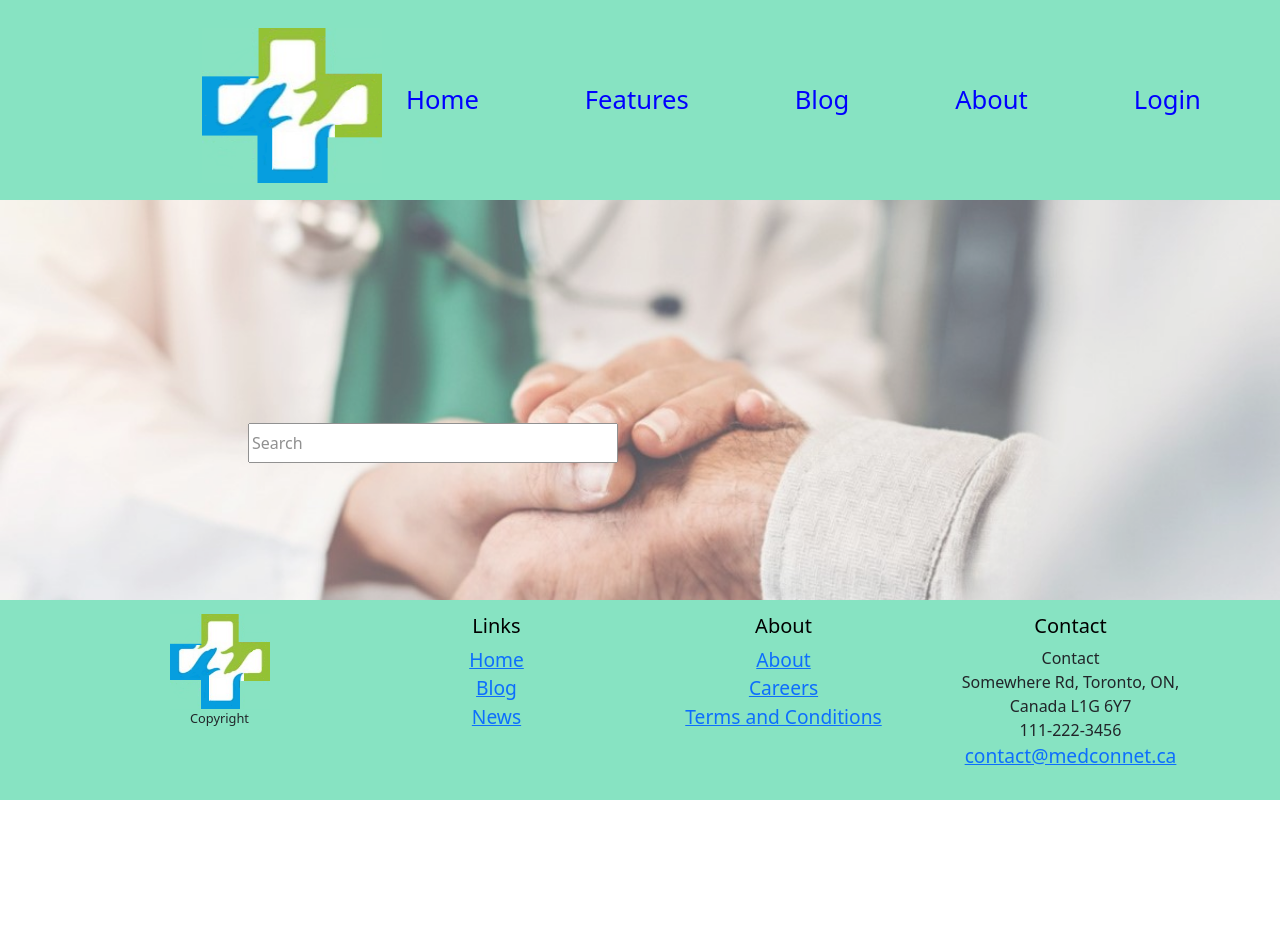
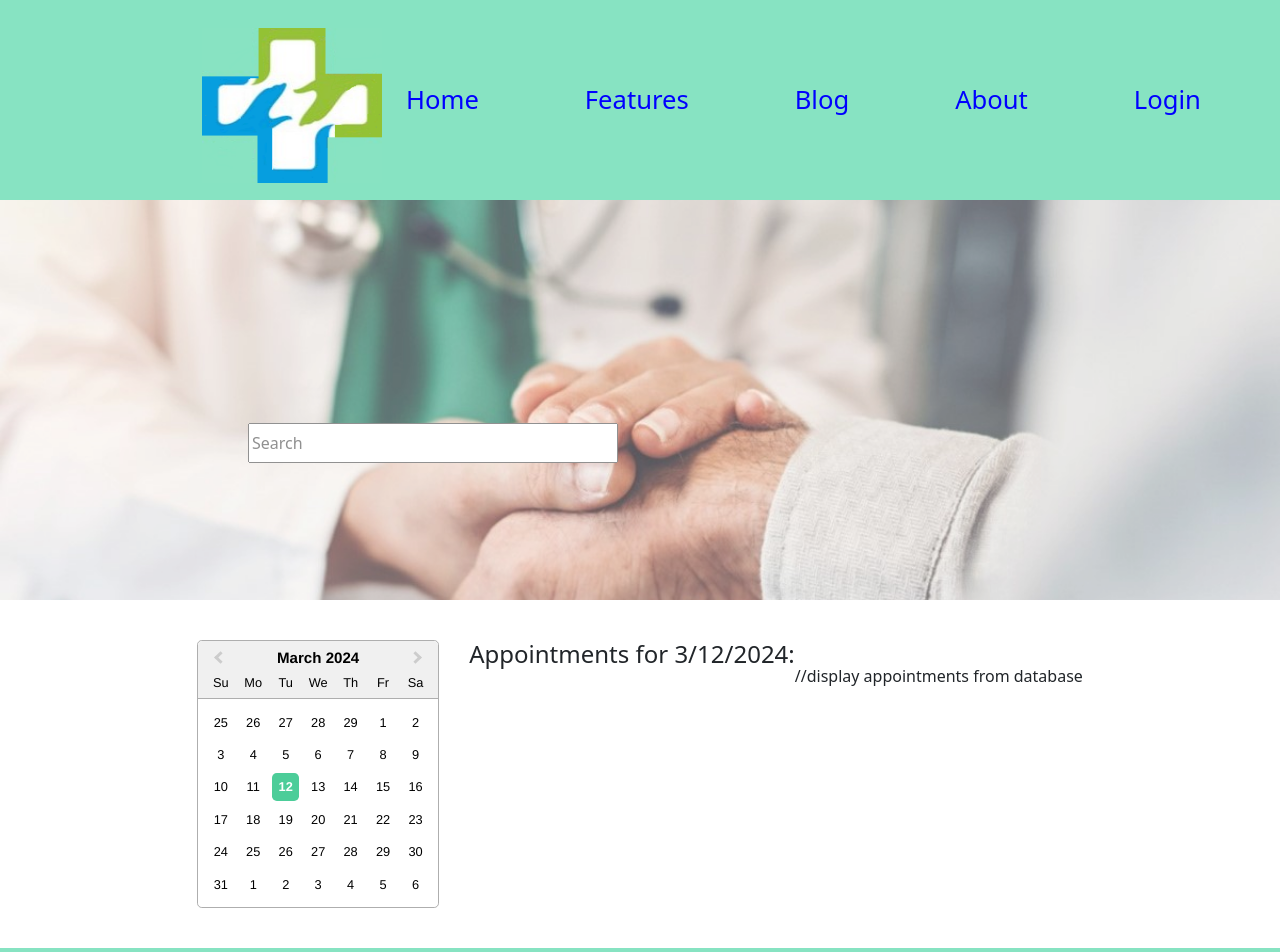
Before and after one commit to COMP231001team3/COMP231_Sec.001_W2024_Team3_MedConnect, a React (Create React App) app in the folder client/: page /calendar in a window 1280 px wide. Shown: the top 952 px of the page. Before the commit the page ends 800 px from the top, so only its background shows below. Built offline with nearby package versions, Linux system fonts and the light colour scheme.

Commit message:
update calendar

```diff
--- a/client/package.json
+++ b/client/package.json
@@ -8,6 +8,7 @@
     "@testing-library/user-event": "^13.5.0",
     "bootstrap": "^5.3.3",
     "react": "^18.2.0",
+    "react-calendar": "^4.8.0",
     "react-datepicker": "^6.4.0",
     "react-dom": "^18.2.0",
     "react-hook-form": "^7.51.1",
--- a/client/src/App.js
+++ b/client/src/App.js
@@ -16,6 +16,7 @@ import ReceptionistProfile from './components/receptionistProfile.jsx';
 import AppointmentBooking from './components/appointmentBooking.jsx';
 import DoctorProfileForUser from './components/doctorProfileForUser.jsx';
 import Logout from './components/logout.jsx';
+import CalendarWithAppointments from './components/calendar.jsx'
 //import ReceptionistProfile from './components/receptionistProfile.jsx';
 //import DoctorProfile from './components/doctorProfile.jsx';
 
@@ -38,6 +39,7 @@ function App() {
           <Route path="/receptionistProfile" element={<ReceptionistProfile />} />
           <Route path="/doctorProfile" element={<DoctorProfile />} />
           <Route path="/logout" element={<Logout />} />
+          <Route path="/calendar" element={<CalendarWithAppointments />} />
         </Routes>
         <Footer/>
       </Router>
--- /dev/null
+++ b/client/src/components/calendar.css
@@ -0,0 +1,19 @@
+.calendarContainer {
+    display: flex;
+    flex-direction: column;
+    align-items: center;
+    justify-content: center;
+    padding: 20px;
+    margin-top: 20px;
+}
+
+.datePickerContainer {
+    display: flex;
+    justify-content: center;
+    align-items: start;
+    margin-bottom: 20px;
+}
+
+h4{
+    margin-left: 30px;
+}
--- /dev/null
+++ b/client/src/components/calendar.jsx
@@ -0,0 +1,40 @@
+import React, { useState, useEffect } from 'react';
+import DatePicker from 'react-datepicker';
+import './calendar.css';
+import 'react-datepicker/dist/react-datepicker.css';
+
+
+const CalendarWithAppointments = () => {
+    const [startDate, setStartDate] = useState(new Date());
+
+    //to get appointments from database
+    /*
+    const appointmentsForSelectedDate = appointments.filter(appointment => {
+        const appointmentDate = new Date(appointment.date);
+        return (
+          appointmentDate.getDate() === selectedDate.getDate() &&
+          appointmentDate.getMonth() === selectedDate.getMonth() &&
+          appointmentDate.getFullYear() === selectedDate.getFullYear()
+        );
+      });
+    */
+
+    return (
+        <div className="calendarContainer">
+            <div className="datePickerContainer">
+                <DatePicker
+                selected={startDate}
+                onChange={(date) => setStartDate(date)}
+                inline
+                />
+                <h4>Appointments for {startDate.toLocaleDateString()}: </h4>
+                <br/>
+                //display appointments from database
+            </div>
+
+        </div>
+
+    );
+  };
+
+export default CalendarWithAppointments;
```
Also changed, not shown: 2 other files (tests, documents, lock files or other folders).
